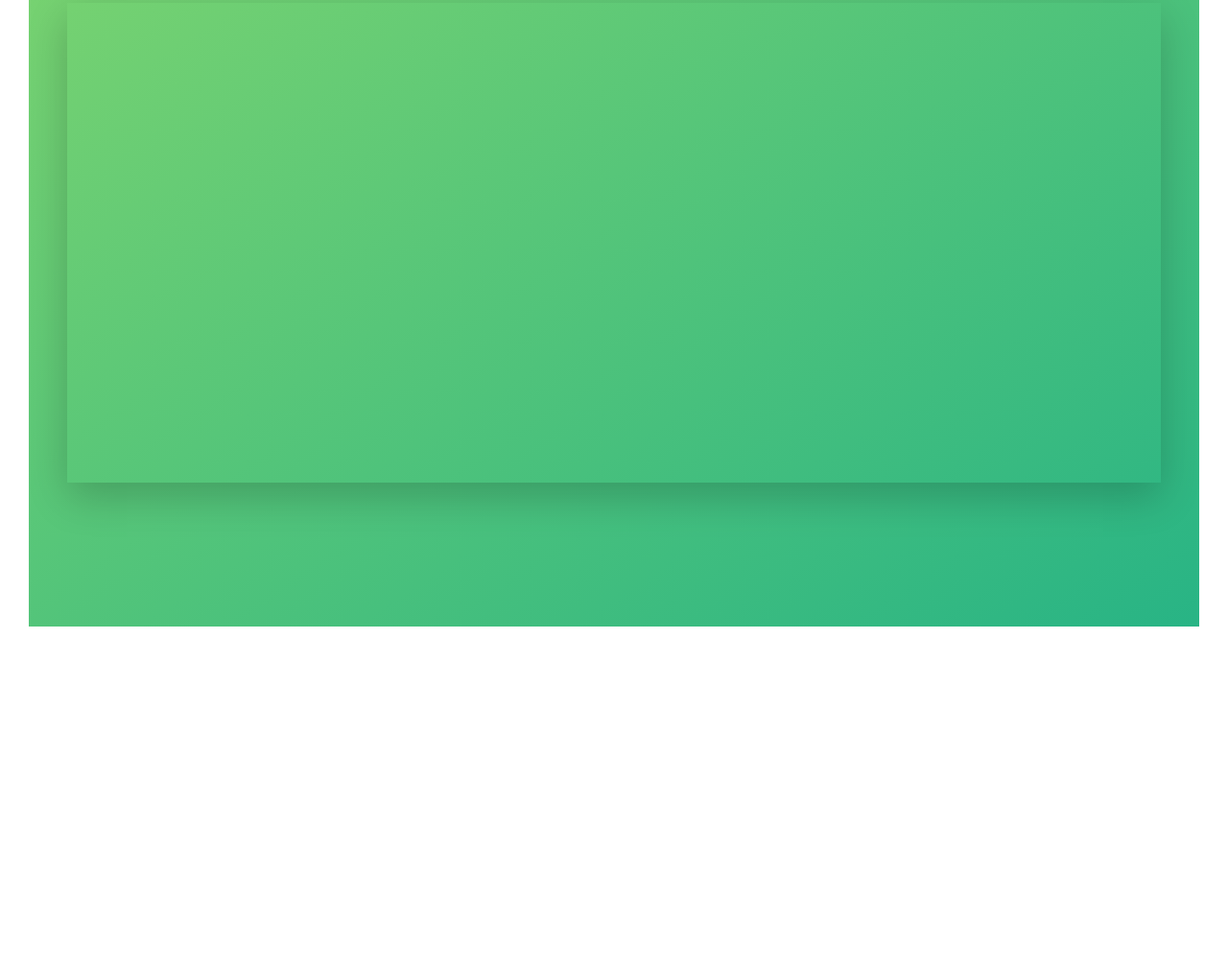
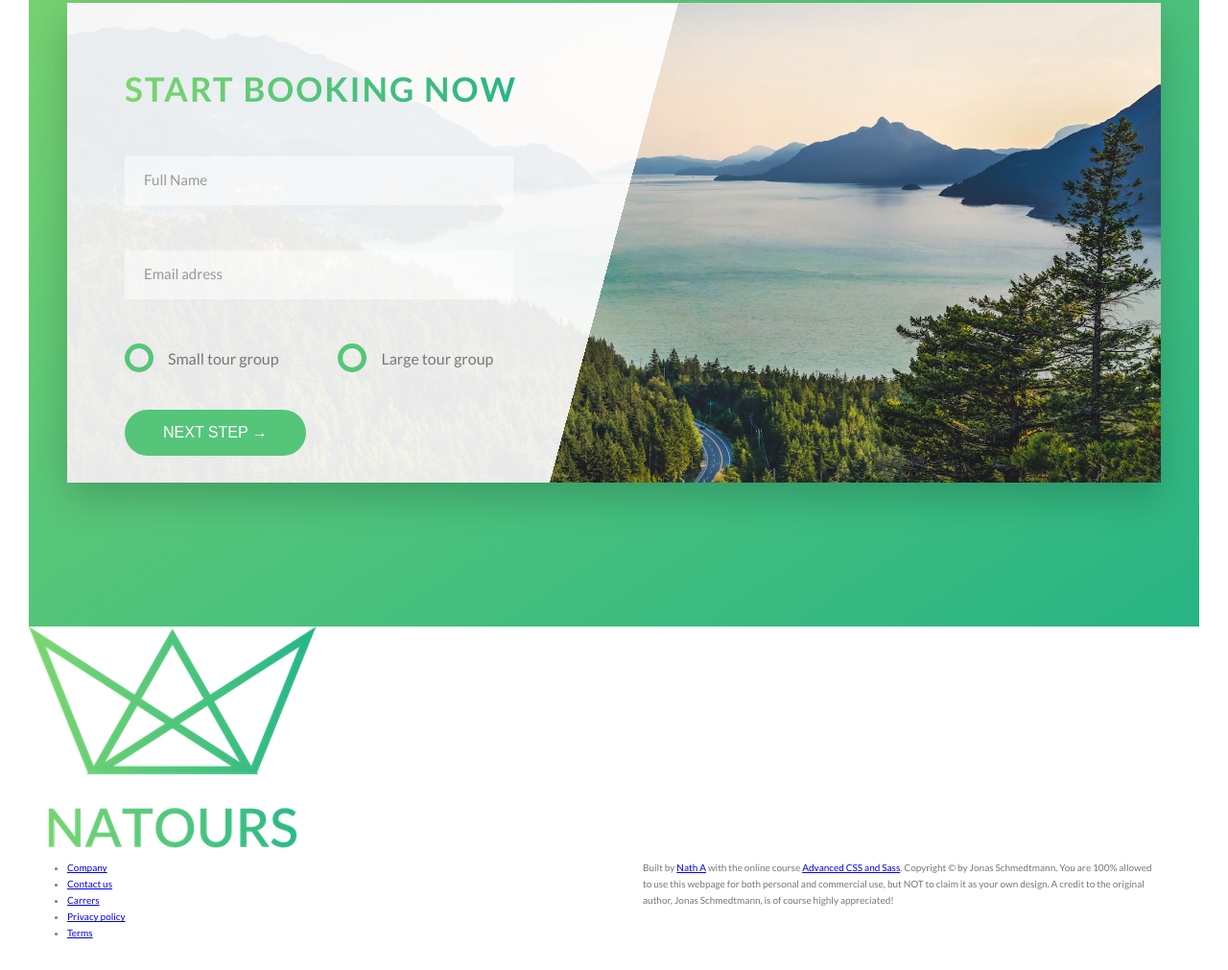
Before and after one commit to Nath-A/advanced-CSS, a plain HTML site: page Natours/index.html in a window 1280 px wide. Shown: the part 4804-5815 px from the top of the page at 96% size. Before the commit the page ends 5487 px from the top, so only its background shows below. Drawn offline with Linux system fonts and the light colour scheme.

Commit message:
Book section done

```diff
--- a/Natours/index.html
+++ b/Natours/index.html
@@ -215,7 +215,7 @@
                 </div>
             </div>
             <div class="u-center-text u-margin-bottom-large u-margin-top-extra-large">
-                <a href="#" class="btn btn--green">Discover all tours</a></h2>
+                <a href="#" class="btn btn--green">Discover all tours</a>
             </div>
         </section>
         <section class="section-stories">
@@ -278,11 +278,71 @@
         </section>
         <section class="section-book">
             <div class="row">
-                <div class="book"></div>
+                <div class="book">
+                    <div class="book__form">
+                        <form action="#" class="form">
+                            <div class="u-margin-bottom-medium">
+                                <h2 class="heading-secondary">Start booking now</h2>
+                            </div>
+                            <div class="form__group">
+                                <input type="text" class="form__input" placeholder="Full Name" id="name" required>
+                                <label for="name" class="form__label">Full name</label>
+                            </div>
+                            <div class="form__group">
+                                <input type="email" class="form__input" placeholder="Email adress" id="email" required>
+                                <label for="email" class="form__label">Email adress</label>
+                            </div>
+                            <div class="form__group u-margin-bottom-medium">
+                                <div class="form__radio-group">
+                                    <input type="radio" class="form__radio-input" id="small" name="size">
+                                    <label for="small" class="form__radio-label">
+                                        <span class="form__radio-button"></span>
+                                        Small tour group</label>
+                                </div>
+                                <div class="form__radio-group">
+                                    <input type="radio" class="form__radio-input" id="large" name="size">
+                                    <label for="large" class="form__radio-label">
+                                        <span class="form__radio-button"></span>
+                                        Large tour group</label>
+
+                                </div>
+                            </div>
+                            <div class="form__group">
+                                <button type="submit" class="btn btn--green">Next Step &rarr;</button>
+                            </div>
+                        </form>
+                    </div>
+                </div>
             </div>
         </section>
     </main>
-
+    <footer class="footer">
+        <div class="footer__logo-box">
+            <img src="img/logo-green-2x.png" alt="Full logo" class="footer__logo">
+        </div>
+        <div class="row">
+            <div class="col-1-of-2">
+                <div class="footer__navigation">
+                    <ul class="footer__list">
+                        <li class="footer__item"><a href="#" class="footer__link">Company</a></li>
+                        <li class="footer__item"><a href="#" class="footer__link">Contact us</a></li>
+                        <li class="footer__item"><a href="#" class="footer__link">Carrers</a></li>
+                        <li class="footer__item"><a href="#" class="footer__link">Privacy policy</a></li>
+                        <li class="footer__item"><a href="#" class="footer__link">Terms</a></li>
+                    </ul>
+                </div>
+            </div>
+            <div class="col-1-of-2">
+                <p class="footer__copyright">
+                    Built by <a href="#" class="footer__link">Nath A</a> with the online course <a href="#"
+                        class="footer__link">Advanced CSS and Sass</a>.
+                    Copyright &copy; by Jonas Schmedtmann. You are 100% allowed to use this webpage for both personal
+                    and commercial use, but NOT to claim it as your own design. A credit to the original author, Jonas
+                    Schmedtmann, is of course highly appreciated!
+                </p>
+            </div>
+        </div>
+    </footer>
 </body>
 
 </html>
--- a/Natours/sass/abstracts/_variables.scss
+++ b/Natours/sass/abstracts/_variables.scss
@@ -11,7 +11,8 @@ $color-tertiary-dark: #5643fa;
 
 $color-grey-light-1: #f7f7f7;
 $color-grey-light-2: #eee;
-$color-grey-dark: #777;
+$color-grey-dark-1: #777;
+$color-grey-dark-2: #999;
 
 $color-white: #fff;
 $color-black: #000;
--- a/Natours/sass/base/_typography.scss
+++ b/Natours/sass/base/_typography.scss
@@ -5,7 +5,7 @@ body
     /* font-size: 16px; */
     line-height: 1.7;
     font-weight: 400;
-    color: $color-grey-dark;
+    color: $color-grey-dark-1;
 }
 
 .heading-primary
--- a/Natours/sass/base/_utilities.scss
+++ b/Natours/sass/base/_utilities.scss
@@ -1,31 +1,31 @@
 .u-center-text
 {
-    text-align: center;
+    text-align: center !important;
 }
 
 // MARGIN BOTTOM
 .u-margin-bottom-large
 {
-    margin-bottom: 8rem;
+    margin-bottom: 8rem !important;
 }
 
 .u-margin-bottom-medium
 {
-    margin-bottom: 4rem;
+    margin-bottom: 4rem !important;
 }
 
 .u-margin-bottom-small
 {
-    margin-bottom: 1.5rem;
+    margin-bottom: 1.5rem !important;
 }
 
 // MARGIN TOP
 .u-margin-top-large
 {
-    margin-top: 8rem;
+    margin-top: 8rem !important;
 }
 
 .u-margin-top-extra-large
 {
-    margin-top: 10rem;
+    margin-top: 10rem !important;
 }
--- a/Natours/sass/components/_button.scss
+++ b/Natours/sass/components/_button.scss
@@ -1,6 +1,7 @@
 .btn
 {
 
+    &,
     &:link,
     &:visited
     {
@@ -13,6 +14,10 @@
         transition: all .2s;
         position: relative;
         font-size: $default-font-size;
+
+        //changes for the <button> element
+        border: none;
+        cursor: pointer;
     }
 
     &:hover
@@ -28,8 +33,10 @@
         }
     }
 
-    &:active
+    &:active,
+    &:focus
     {
+        outline: none;
         box-shadow: 0 0.5rem 1rem $color-black-02;
         transform: translateY(-1px);
     }
@@ -51,7 +58,7 @@
     &--white
     {
         background-color: $color-white;
-        color: $color-grey-dark;
+        color: $color-grey-dark-1;
 
         &::after
         {
--- a/Natours/sass/components/_composition.scss
+++ b/Natours/sass/components/_composition.scss
@@ -36,9 +36,6 @@
             transform: scale(1.05) translateY(5px);
             box-shadow: 0 2.5rem 4rem rgba($color-black, .5);
             z-index: 2;
-
-
-
         }
 
     }
--- /dev/null
+++ b/Natours/sass/components/_form.scss
@@ -0,0 +1,115 @@
+.form
+{
+
+    &__group:not(:last-child)
+    {
+        margin-bottom: 2rem;
+    }
+
+    &__input
+    {
+        font-family: inherit;
+        font-size: 1.5rem;
+        padding: 1.5rem 2rem;
+        border-radius: 2px;
+        background-color: rgba($color-white, .5);
+        border: none;
+        border-bottom: 3px solid transparent;
+        width: 90%;
+        display: block;
+        color: inherit;
+        transition: all .3s;
+
+
+        &:focus
+        {
+            outline: none;
+            box-shadow: 0 1rem 2rem rgba($color-black, .1);
+            border-bottom: 3px solid $color-primary;
+
+            &:invalid
+            {
+                border-color: $color-secondary-dark;
+            }
+        }
+
+        &::-webkit-input-placeholder
+        {
+            color: $color-grey-dark-2;
+        }
+
+
+    }
+
+    &__label
+    {
+        font-size: 1.2rem;
+        font-weight: 700;
+        margin-left: 2rem;
+        margin-top: .7rem;
+        display: block;
+        transition: all .3s;
+    }
+
+    &__input:placeholder-shown+&__label
+    {
+        opacity: 0;
+        visibility: hidden;
+        transform: translateY(-4rem);
+    }
+
+    &__radio-group
+    {
+        width: 49%;
+        display: inline-block;
+
+    }
+
+    &__radio-input
+    {
+        display: none;
+    }
+
+    &__radio-label
+    {
+        font-size: $default-font-size;
+        cursor: pointer;
+        position: relative;
+        padding-left: 4.5rem;
+    }
+
+    &__radio-button
+    {
+        height: 3rem;
+        width: 3rem;
+        border: 5px solid $color-primary;
+        border-radius: 100%;
+        display: inline-block;
+        position: absolute;
+        top: 50%;
+        left: 0;
+        transform: translateY(-50%);
+
+        &::after
+        {
+
+            content: "";
+            display: block;
+            height: 1.3rem;
+            width: 1.3rem;
+            position: absolute;
+            top: 50%;
+            left: 50%;
+            transform: translate(-50%, -50%);
+            background-color: $color-primary;
+            opacity: 0;
+            transition: opacity .2s;
+            border-radius: 100%;
+        }
+    }
+
+    &__radio-input:checked~&__radio-label &__radio-button::after
+    {
+        opacity: 1;
+    }
+}
--- a/Natours/sass/main.scss
+++ b/Natours/sass/main.scss
@@ -12,6 +12,7 @@
 @import "components/card";
 @import "components/composition";
 @import "components/feature-box";
+@import "components/form";
 @import "components/story";
 
 @import "layout/header";
--- a/Natours/sass/pages/_home.scss
+++ b/Natours/sass/pages/_home.scss
@@ -44,8 +44,18 @@
 
 .book
 {
-    background-image: linear-gradient(90deg, ), url(../img/nat-10.jpg);
+    background-image: linear-gradient(105deg,
+            rgba($color-white, .9) 0%,
+            rgba($color-white, .9) 50%,
+            transparent 50%),
+        url(../img/nat-10.jpg);
     background-size: 100%;
     height: 50rem;
     box-shadow: $box-shadow-component-02;
+
+    &__form
+    {
+        width: 50%;
+        padding: 6rem;
+    }
 }
```
Also changed, not shown: Natours/css/style.css, Natours/sass/components/_story.scss (renamed from Natours/sass/components/story.scss), README.md, 1 other file.
